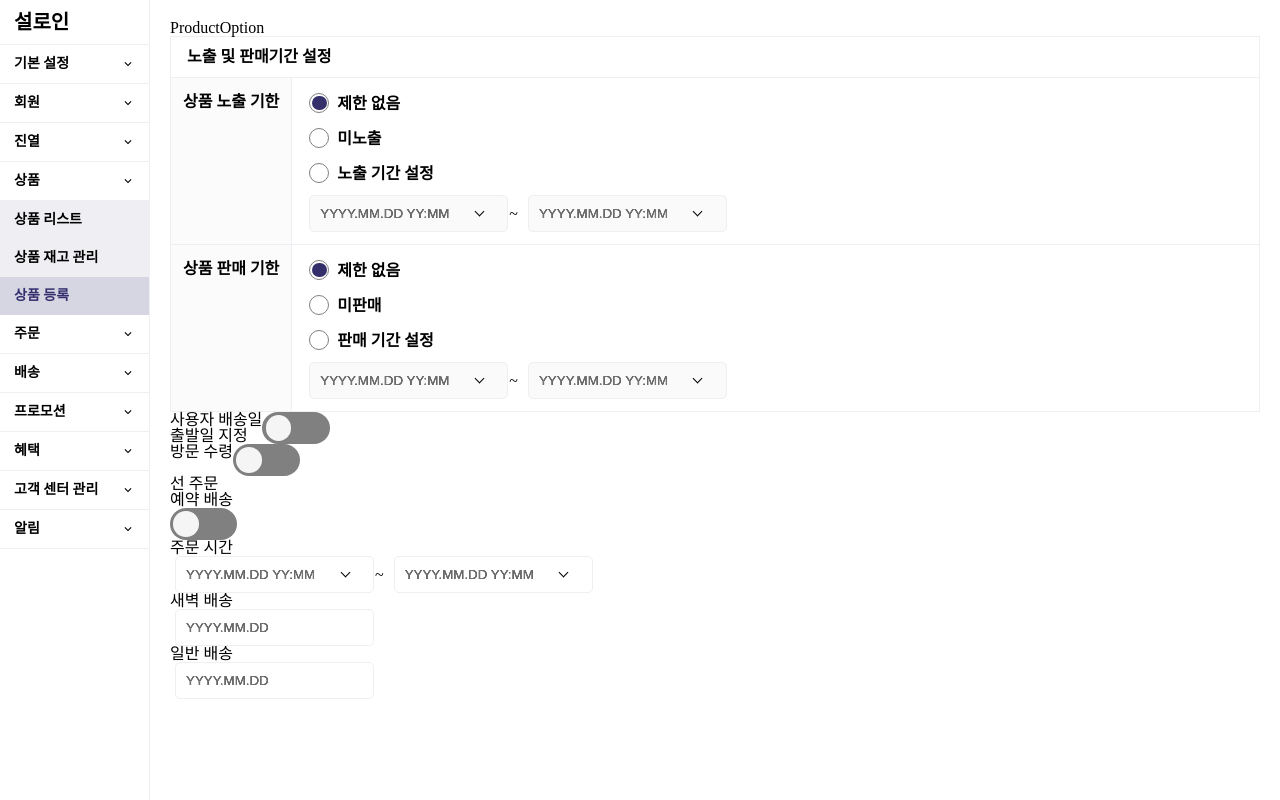
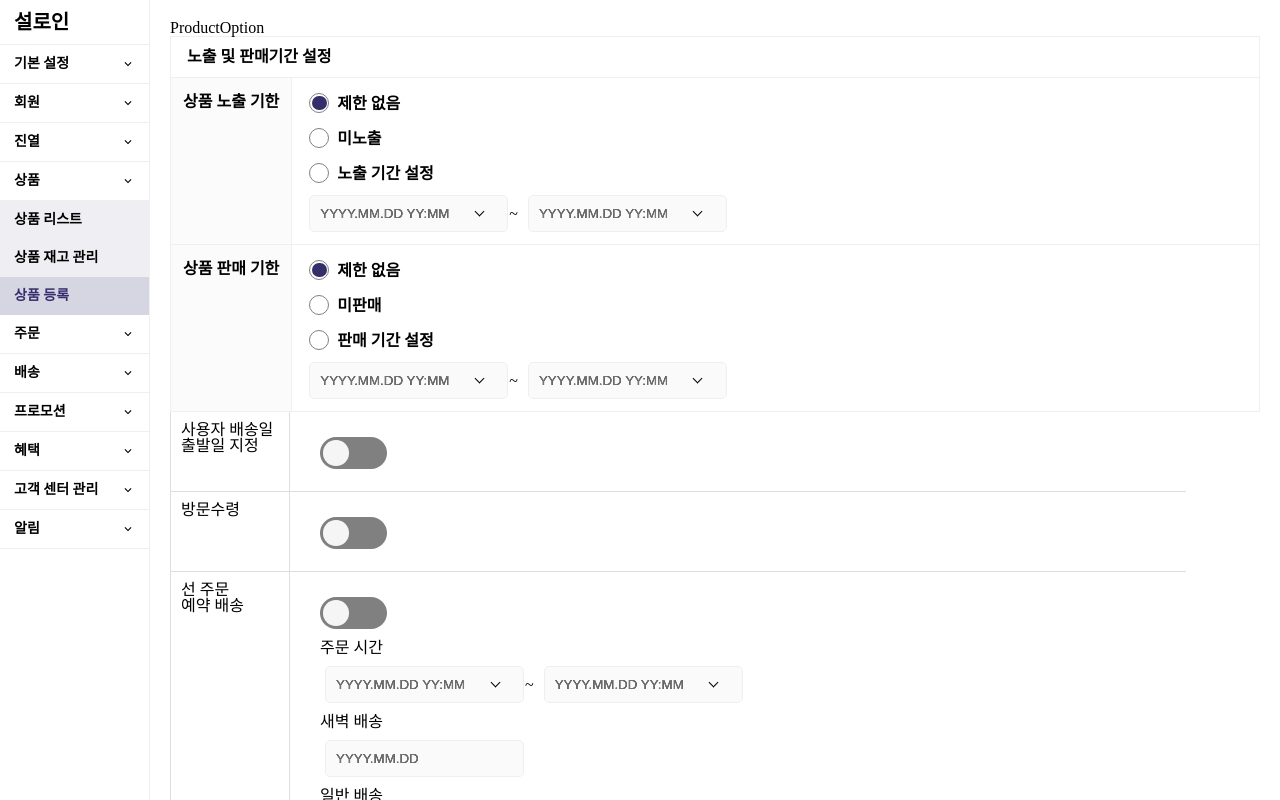
Before and after one commit to 2201infinity/adm_product_add, a React (Create React App) app: page / in a window 1280 px wide. Built offline with nearby package versions, Linux system fonts and the light colour scheme.

Commit message:
feat: 배송방법 선택 기능 구현

```diff
--- a/src/components/ProductDelivery.js
+++ /dev/null
@@ -1,77 +0,0 @@
-import React, { useEffect, useState } from "react";
-import Toggle from "./common/Toggle";
-import theme from "styles/theme";
-import { DatePickerTemplate } from "./common/DatePicker";
-import { DateTimePicker } from "./common/DateTimePicker";
-import styled from "styled-components";
-
-function ProductDelivery() {
-  const [isToggleList, setIsToggleList] = useState({
-    delivery: false,
-    pickup: false,
-    preOrder: false,
-  });
-
-  const { delivery, pickup, preOrder } = isToggleList;
-
-  const onToggle = (name) => {
-    setIsToggleList({
-      ...isToggleList,
-      [name]: !isToggleList[name],
-    });
-  };
-
-  useEffect(() => {
-    if (delivery || pickup) {
-      setIsToggleList({
-        ...isToggleList,
-        preOrder: false,
-      });
-    }
-    if (preOrder) {
-      setIsToggleList({
-        ...isToggleList,
-        delivery: false,
-        pickup: false,
-      });
-    }
-  }, [delivery, pickup, preOrder]);
-
-  return (
-    <>
-      <div>
-        <OptionWrapper>
-          <p>
-            사용자 배송일 <br />
-            출발일 지정
-          </p>
-          <Toggle isChecked={delivery} onChange={() => onToggle("delivery")} />
-        </OptionWrapper>
-        <OptionWrapper>
-          <p>방문 수령</p>
-          <Toggle isChecked={pickup} onChange={() => onToggle("pickup")} />
-        </OptionWrapper>
-        <PreOrderWrapper>
-          <p>
-            선 주문 <br /> 예약 배송
-          </p>
-          <Toggle isChecked={preOrder} onChange={() => onToggle("preOrder")} />
-          <p>주문 시간</p>
-          <DateTimePicker />
-          <p>새벽 배송</p>
-          <DatePickerTemplate />
-          <p>일반 배송</p>
-          <DatePickerTemplate />
-        </PreOrderWrapper>
-      </div>
-    </>
-  );
-}
-
-export default ProductDelivery;
-
-const OptionWrapper = styled.div`
-  display: flex;
-`;
-
-const PreOrderWrapper = styled.div``;
--- a/src/components/common/DatePicker.js
+++ b/src/components/common/DatePicker.js
@@ -1,17 +1,21 @@
-import { useState } from 'react';
-import DatePicker from 'react-datepicker';
-import 'react-datepicker/dist/react-datepicker.css';
-import styled from 'styled-components';
-import theme from 'styles/theme';
+import { useState } from "react";
+import DatePicker from "react-datepicker";
+import "react-datepicker/dist/react-datepicker.css";
+import styled from "styled-components";
+import theme from "styles/theme";
 
-export const DatePickerTemplate = () => {
-  const [startDate, setStartDate] = useState(null);
+export const DatePickerTemplate = ({ dateTime, onChangeDateTime, ...rest }) => {
+  const onChangeDate = (date) => {
+    onChangeDateTime(date);
+  };
+
   return (
     <DatePickerInput
-      selected={startDate}
-      onChange={(date) => setStartDate(date)}
+      {...rest}
+      selected={dateTime}
+      onChange={onChangeDate}
       selectsStart
-      startDate={startDate}
+      startDate={dateTime}
       dateFormat="yyyy.MM.dd"
       placeholderText="YYYY.MM.DD"
     />
--- a/src/components/common/DateTimePicker.js
+++ b/src/components/common/DateTimePicker.js
@@ -1,18 +1,24 @@
-import { useState } from 'react';
-import DatePicker from 'react-datepicker';
-import 'react-datepicker/dist/react-datepicker.css';
-import styled from 'styled-components';
-import theme from 'styles/theme';
+import { useState, useEffect } from "react";
+import DatePicker from "react-datepicker";
+import "react-datepicker/dist/react-datepicker.css";
+import styled from "styled-components";
+import theme from "styles/theme";
 
-export const DateTimePicker = ({ ...rest }) => {
+export const DateTimePicker = ({ onChangeOrderEndTime, ...rest }) => {
   const [startDate, setStartDate] = useState(null);
   const [endDate, setEndDate] = useState(null);
+
+  const onChangeDate = (date) => {
+    setStartDate(date);
+    onChangeOrderEndTime(date);
+  };
+
   return (
     <DatePickerContainer>
       <DatePickerInput
         {...rest}
         selected={startDate}
-        onChange={(date) => setStartDate(date)}
+        onChange={onChangeDate}
         selectsStart
         startDate={startDate}
         endDate={endDate}
@@ -61,7 +67,7 @@ const Span = styled.span`
     display: block;
     left: 185px;
     bottom: 7px;
-    content: '';
+    content: "";
     width: 6px;
     height: 6px;
     border-left: 1px solid black;
@@ -74,7 +80,7 @@ const Span = styled.span`
     display: block;
     right: 35px;
     bottom: 7px;
-    content: '';
+    content: "";
     width: 6px;
     height: 6px;
     border-left: 1px solid black;
--- /dev/null
+++ b/src/components/delivery/DesignatedShipping.js
@@ -0,0 +1,31 @@
+import React from "react";
+import OptionName from "./OptionName";
+import OptionContent from "./OptionContent";
+import Toggle from "components/common/Toggle";
+import styled from "styled-components";
+
+function DesignatedShipping({ shippingOn, setShippingOn, setPreOrderOn }) {
+  const onToggle = () => {
+    setShippingOn((check) => !check);
+    setPreOrderOn(false);
+    return shippingOn;
+  };
+  return (
+    <OptionWrapper>
+      <OptionName>
+        사용자 배송일 <br />
+        출발일 지정
+      </OptionName>
+      <OptionContent>
+        <Toggle onChange={onToggle} isChecked={shippingOn} />
+      </OptionContent>
+    </OptionWrapper>
+  );
+}
+
+export default DesignatedShipping;
+
+const OptionWrapper = styled.div`
+  display: flex;
+  align-items: center;
+`;
--- /dev/null
+++ b/src/components/delivery/OptionContent.js
@@ -0,0 +1,23 @@
+import React from "react";
+import styled from "styled-components";
+
+function OptionContent({ width = "70", children, height = "80", ...rest }) {
+  return (
+    <ContentBox width={width} height={height}>
+      {children}
+    </ContentBox>
+  );
+}
+
+export default OptionContent;
+
+const ContentBox = styled.div`
+  display: flex;
+  flex-direction: column;
+  justify-content: space-between;
+  padding-top: 25px;
+  padding-left: 30px;
+  border-bottom: 1px solid #dedede;
+  width: ${(props) => props.width}vw;
+  height: ${(props) => props.height}px;
+`;
--- /dev/null
+++ b/src/components/delivery/OptionName.js
@@ -0,0 +1,20 @@
+import React from "react";
+import styled from "styled-components";
+
+function OptionName({ width = "120", height = "80", children, ...rest }) {
+  return (
+    <StyledName width={width} height={height}>
+      <p>{children}</p>
+    </StyledName>
+  );
+}
+
+export default OptionName;
+
+const StyledName = styled.div`
+  width: ${(props) => props.width}px;
+  height: ${(props) => props.height}px;
+  padding: 10px;
+  border: 1px solid #dedede;
+  border-top: none;
+`;
--- /dev/null
+++ b/src/components/delivery/Pickup.js
@@ -0,0 +1,28 @@
+import React from "react";
+import OptionName from "./OptionName";
+import OptionContent from "./OptionContent";
+import Toggle from "components/common/Toggle";
+import styled from "styled-components";
+
+function Pickup({ pickupOn, setPickupOn, setPreOrderOn }) {
+  const onToggle = () => {
+    setPickupOn((check) => !check);
+    setPreOrderOn(false);
+    return pickupOn;
+  };
+  return (
+    <OptionWrapper>
+      <OptionName>방문수령</OptionName>
+      <OptionContent>
+        <Toggle onChange={onToggle} isChecked={pickupOn} />
+      </OptionContent>
+    </OptionWrapper>
+  );
+}
+
+export default Pickup;
+
+const OptionWrapper = styled.div`
+  display: flex;
+  align-items: center;
+`;
--- /dev/null
+++ b/src/components/delivery/PreOrder.js
@@ -0,0 +1,81 @@
+import React, { useEffect, useState } from "react";
+import Toggle from "../common/Toggle";
+import OptionName from "./OptionName";
+import OptionContent from "./OptionContent";
+import { DatePickerTemplate } from "../common/DatePicker";
+import { DateTimePicker } from "../common/DateTimePicker";
+import styled from "styled-components";
+
+function PreOrder({ preOrderOn, setShippingOn, setPickupOn, setPreOrderOn }) {
+  const onToggle = () => {
+    setPreOrderOn((check) => !check);
+    setShippingOn(false);
+    setPickupOn(false);
+    setDisabled((state) => !state);
+  };
+
+  const [disabled, setDisabled] = useState(true);
+
+  const [orderEndTime, setOrderEndTime] = useState();
+  const [earlyDeliveryTime, setEarlyDeliveryTime] = useState(null);
+  const [normalDeliveryTime, setNormalDeliveryTime] = useState(null);
+
+  const onChangeOrderEndTime = (time) => {
+    setOrderEndTime(time);
+  };
+
+  const onChangeEarlyDeliveryTime = (time) => {
+    if (earlyDeliveryTime < orderEndTime) {
+      alert("배송 불가 시간입니다");
+      return;
+    }
+    setEarlyDeliveryTime(time);
+  };
+
+  const onChangeNormalDeliveryTime = (time) => {
+    if (normalDeliveryTime < orderEndTime) {
+      alert("배송 불가 시간입니다");
+      return;
+    }
+    setNormalDeliveryTime(time);
+  };
+
+  return (
+    <PreOrderWrapper>
+      <OptionWrapper>
+        <OptionName height="280">
+          선 주문 <br /> 예약 배송
+        </OptionName>
+        <OptionContent height="280">
+          <Toggle isChecked={preOrderOn} onChange={onToggle} />
+          <p>주문 시간</p>
+          <DateTimePicker
+            disabled={preOrderOn === false}
+            onChangeOrderEndTime={onChangeOrderEndTime}
+          />
+          <p>새벽 배송</p>
+          <DatePickerTemplate
+            disabled={preOrderOn === false}
+            dateTime={earlyDeliveryTime}
+            onChangeDateTime={onChangeEarlyDeliveryTime}
+          />
+          <p>일반 배송</p>
+          <DatePickerTemplate
+            disabled={preOrderOn === false}
+            dateTime={normalDeliveryTime}
+            onChangeDateTime={onChangeNormalDeliveryTime}
+          />
+        </OptionContent>
+      </OptionWrapper>
+    </PreOrderWrapper>
+  );
+}
+
+export default PreOrder;
+
+const PreOrderWrapper = styled.div``;
+
+const OptionWrapper = styled.div`
+  display: flex;
+  align-items: center;
+`;
--- /dev/null
+++ b/src/components/delivery/ProductDelivery.js
@@ -0,0 +1,33 @@
+import React, { useState } from "react";
+import DesignatedShipping from "./DesignatedShipping";
+import Pickup from "./Pickup";
+import PreOrder from "./PreOrder";
+
+function ProductDelivery() {
+  const [shippingOn, setShippingOn] = useState(false);
+  const [pickupOn, setPickupOn] = useState(false);
+  const [preOrderOn, setPreOrderOn] = useState(false);
+
+  return (
+    <>
+      <DesignatedShipping
+        shippingOn={shippingOn}
+        setShippingOn={setShippingOn}
+        setPreOrderOn={setPreOrderOn}
+      />
+      <Pickup
+        pickupOn={pickupOn}
+        setPickupOn={setPickupOn}
+        setPreOrderOn={setPreOrderOn}
+      />
+      <PreOrder
+        preOrderOn={preOrderOn}
+        setPreOrderOn={setPreOrderOn}
+        setShippingOn={setShippingOn}
+        setPickupOn={setPickupOn}
+      />
+    </>
+  );
+}
+
+export default ProductDelivery;
--- a/src/pages/ProductRegisterPage.js
+++ b/src/pages/ProductRegisterPage.js
@@ -1,7 +1,7 @@
 import ProductOption from "components/ProductOption";
 import React from "react";
 import styled from "styled-components";
-import ProductDelivery from "components/ProductDelivery";
+import ProductDelivery from "components/delivery/ProductDelivery";
 
 function ProductRegisterPage() {
   return (
```
